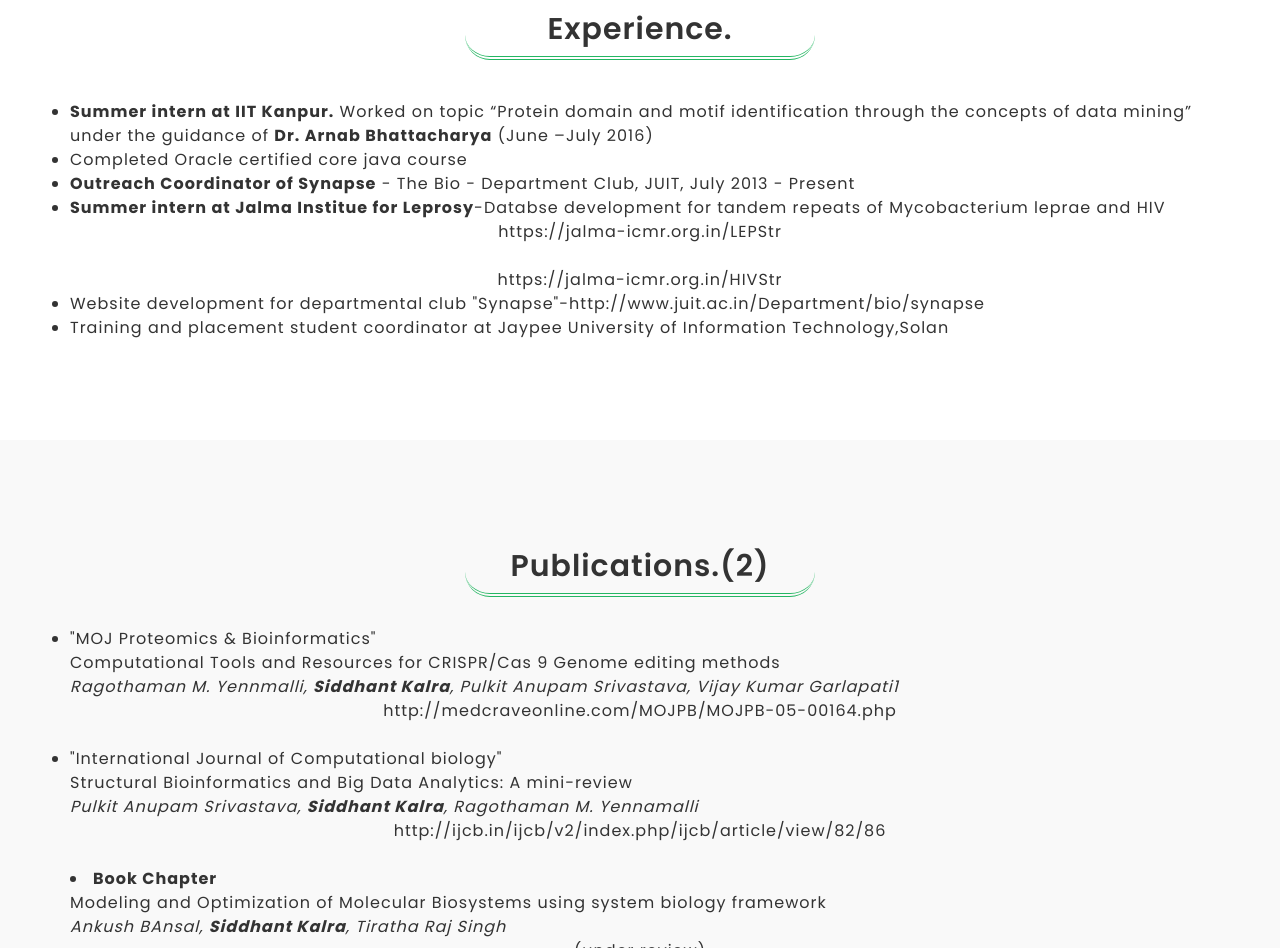
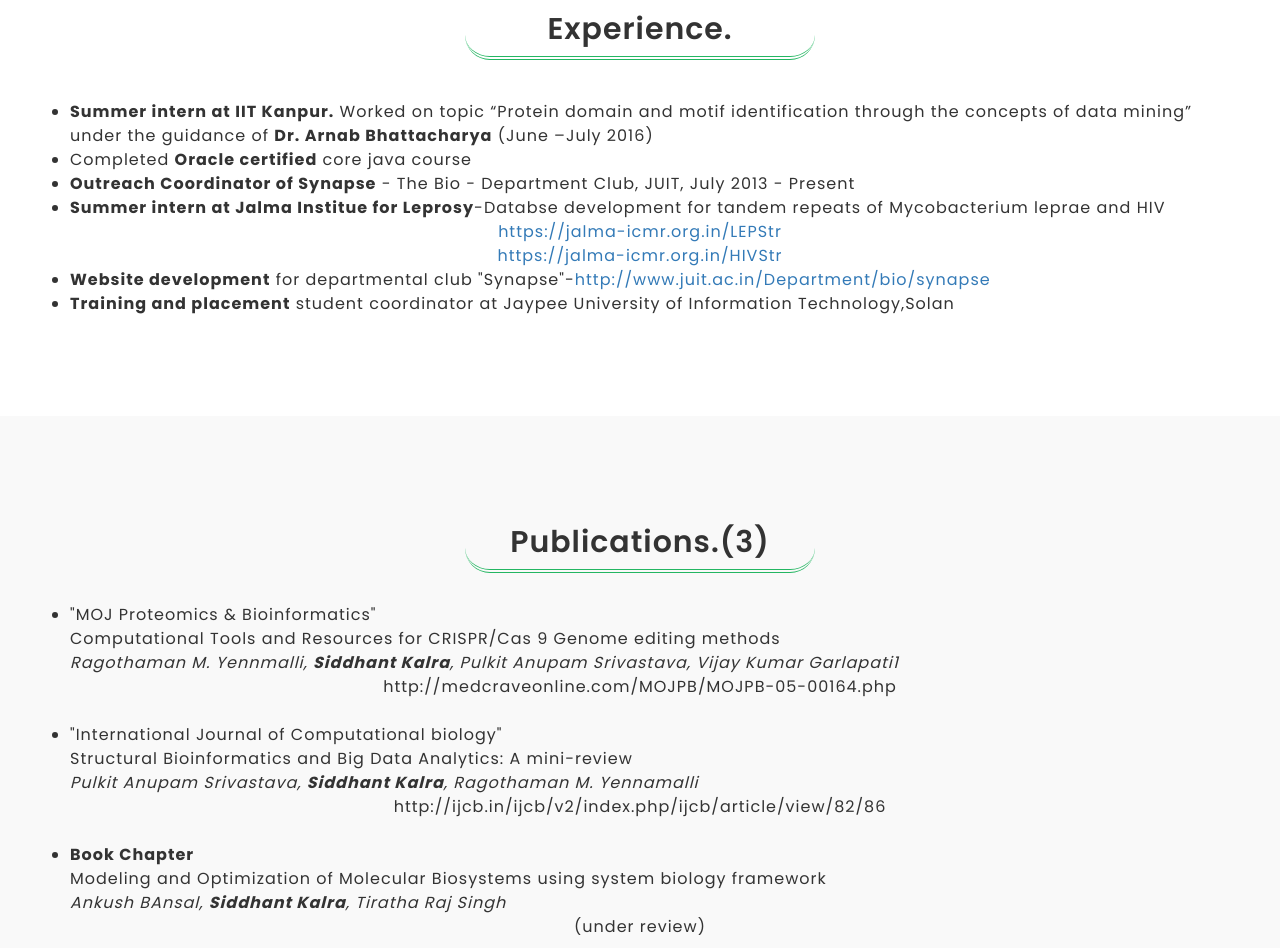
Before and after one commit to sidkalra512/sidkalra512.github.io, a plain HTML site: page index.html in a window 1280 px wide. Shown: the part 2224-3172 px from the top of the page. Drawn offline with Linux system fonts and the light colour scheme; some packages are replaced by stand-ins of ours.

Commit message:
Update index.html

```diff
--- a/index.html
+++ b/index.html
@@ -266,14 +266,14 @@
 			<ul>
 			<li>
 <b>Summer intern at IIT Kanpur.</b> Worked on topic “Protein domain and motif identification through the concepts of data mining” under the guidance of <b>Dr. Arnab Bhattacharya</b> (June –July 2016)</li>
-<li>Completed Oracle certified core java course</li>
+				<li>Completed <b>Oracle certified</b> core java course</li>
 <li><b>Outreach Coordinator of Synapse</b> - The Bio - Department Club, JUIT, July 2013 - Present</li>
 <li><b>Summer intern at Jalma Institue for Leprosy</b>-Databse development for tandem repeats of Mycobacterium leprae and HIV
 				<br>
-	<center>https://jalma-icmr.org.in/LEPStr</center><br>
-				<center>https://jalma-icmr.org.in/HIVStr</center></li>
-<li>Website development for departmental club "Synapse"-http://www.juit.ac.in/Department/bio/synapse</li>
-<li>Training and placement student coordinator at Jaypee University of Information Technology,Solan</li>
+	<center><a href="https://jalma-icmr.org.in/LEPStr">https://jalma-icmr.org.in/LEPStr</a></center>
+	<center><a href="https://jalma-icmr.org.in/HIVStr">https://jalma-icmr.org.in/HIVStr</a></center></li>
+				<li><b>Website development</b> for departmental club "Synapse"-<a href="http://www.juit.ac.in/Department/bio/synapse">http://www.juit.ac.in/Department/bio/synapse</a></li>
+				<li><b>Training and placement</b> student coordinator at Jaypee University of Information Technology,Solan</li>
 </ul>
 </section>
 
@@ -287,7 +287,7 @@
             <div class="row">
                 <div class="col-sm-12">
                     <div class="section-title">
-                        <h2>Publications.(2)</h2>
+                        <h2>Publications.(3)</h2>
 
                     </div>
                 </div>
@@ -302,7 +302,7 @@
 		Structural Bioinformatics and Big Data Analytics: A mini-review<br>
 <i>Pulkit Anupam Srivastava, <b>Siddhant Kalra</b>, Ragothaman M. Yennamalli</i>
 			    <center>http://ijcb.in/ijcb/v2/index.php/ijcb/article/view/82/86</center></li>
-		</ul>
+
 
 		<br><li><b>Book Chapter</b><br>
 		Modeling and Optimization of Molecular Biosystems using system biology framework <br>
```
